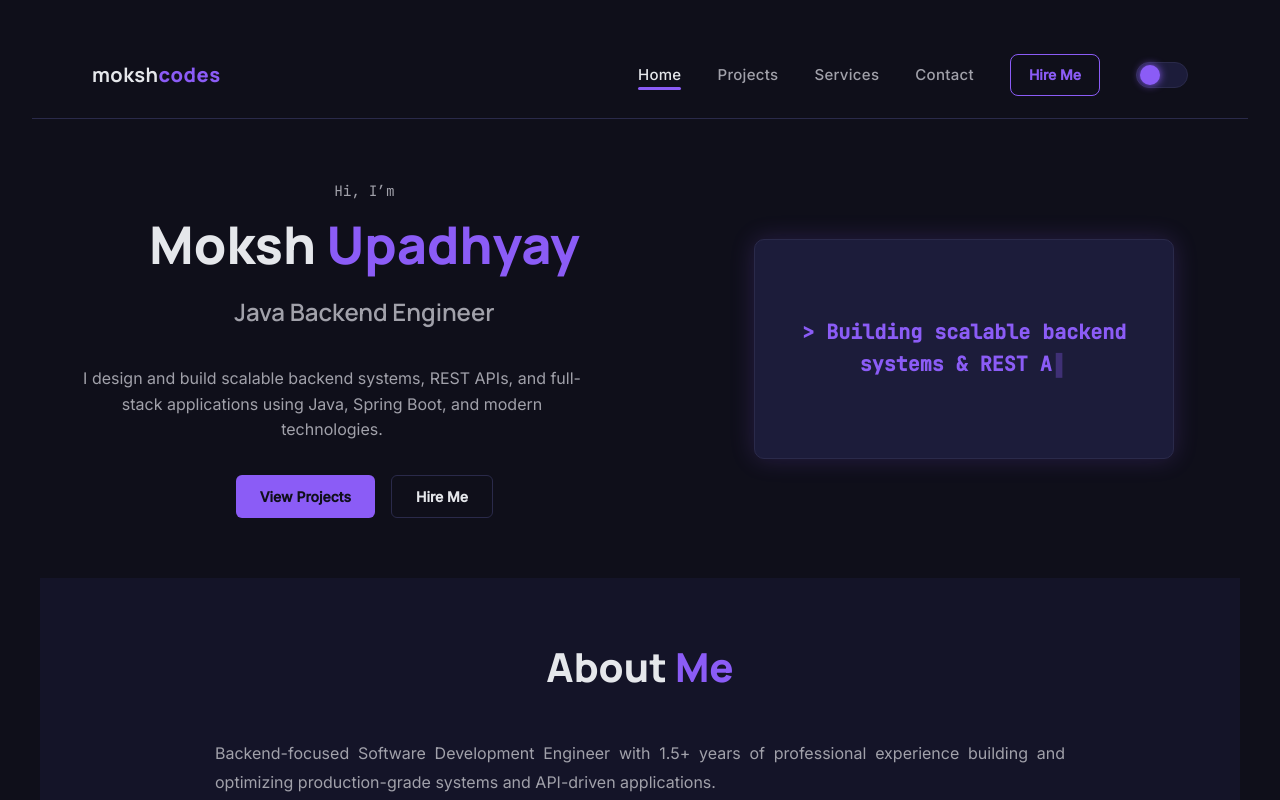
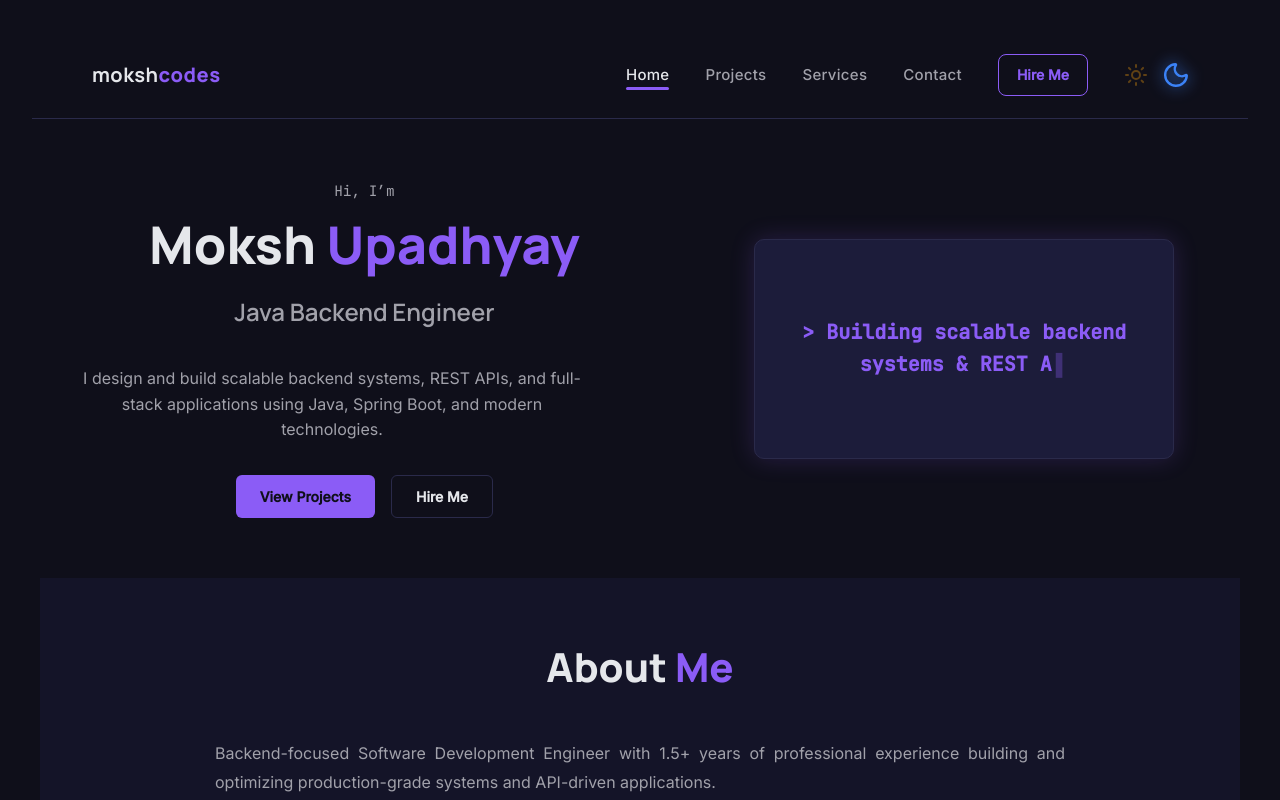
Before and after one commit to mokshUpadhyay57/portfolio, a React (Vite) app: page / in a window 1280 px wide. Shown: the top 800 px of the page. Built offline with nearby package versions, Linux system fonts and the light colour scheme.

Commit message:
make the theme toggle good

```diff
--- a/src/App.jsx
+++ b/src/App.jsx
@@ -1,12 +1,24 @@
+import { useState, useEffect } from "react";
 import './App.css'
 import Navbar from './components/layouts/Navbar.jsx'
 import Home from './pages/HomePage.jsx'
 import Projects from './pages/ProjectsPage.jsx'
 import { Routes, Route } from "react-router-dom";
+
 function App() {
+  const [darkMode, setDarkMode] = useState(true);
+
+  useEffect(() => {
+  document.documentElement.setAttribute(
+    "data-theme",
+    darkMode ? "dark" : "light"
+  );
+}, [darkMode]);
+
+
   return (
     <>
-      <Navbar/>
+      <Navbar darkMode={darkMode} setDarkMode={setDarkMode} />
       <Routes>
         <Route path="/" element={<Home />} />
         <Route path="/projects" element={<Projects />} />
--- a/src/components/layouts/Navbar.jsx
+++ b/src/components/layouts/Navbar.jsx
@@ -2,7 +2,7 @@
 import ThemeToggle from "../toggles/ThemeToggle";
 import { NavLink } from "react-router-dom";
 
-function Navbar() {
+function Navbar({darkMode, setDarkMode }) {
   return (
     <nav className="navbar">
       <div className="navbar-brand">
@@ -46,7 +46,7 @@
   <li className="nav-cta">Hire Me</li>
 
   <li className="nav-toggle">
-    <ThemeToggle />
+    <ThemeToggle darkMode={darkMode} setDarkMode={setDarkMode} />
   </li>
 </ul>
 
--- a/src/components/toggles/ThemeToggle.css
+++ b/src/components/toggles/ThemeToggle.css
@@ -1,33 +1,36 @@
-.toggle-wrapper {
-  cursor: pointer;
+.theme-toggle {
+  display: flex;
+  align-items: center;
+  gap: 16px;
 }
 
-.toggle-switch {
-  width: 52px;
-  height: 26px;
-  background-color: #1c1c3a;
-  border-radius: 50px;
-  position: relative;
-  transition: background-color 0.3s ease;
-  border: 1px solid var(--border-color);
-  display: flex;
-  align-items: center;
-  padding: 3px;
+/* Base icon */
+.icon {
+  cursor: pointer;
+  transition: all 0.25s ease-in-out;
+  opacity: 0.35;
 }
 
-.toggle-switch.light {
-  background-color: #e5e7eb;
+/* Vibrant colors */
+.sun {
+  color: #f59e0b;   /* amber-500 */
 }
 
-.toggle-circle {
-  width: 20px;
-  height: 20px;
-  background-color: var(--accent-primary);
-  box-shadow: 0 0 8px var(--accent-primary);
-  border-radius: 50%;
-  transition: transform 0.3s ease;
+.moon {
+  color: #3b82f6;
 }
 
-.toggle-switch.light .toggle-circle {
-  transform: translateX(26px);
+/* Active state */
+.icon.active {
+  opacity: 1;
+  transform: scale(1.2);
 }
+
+/* Subtle glow for active */
+.sun.active {
+  filter: drop-shadow(0 0 6px #ff6a00);
+}
+
+.moon.active {
+  filter: drop-shadow(0 0 6px #3b82f6);
+}
--- a/src/components/toggles/ThemeToggle.jsx
+++ b/src/components/toggles/ThemeToggle.jsx
@@ -1,17 +1,24 @@
-import { useContext } from "react";
-import { ThemeContext } from "../../context/ThemeContext";
+import { Sun, Moon } from "lucide-react";
 import "./ThemeToggle.css";
 
-const ThemeToggle = () => {
-  const { theme, toggleTheme } = useContext(ThemeContext);
+function ThemeToggle({ darkMode, setDarkMode }) {
+  return (
+    <div className="theme-toggle">
+      <Sun
+        size={24}
+        strokeWidth={2}
+        className={`icon sun ${!darkMode ? "active" : ""}`}
+        onClick={() => setDarkMode(false)}
+      />
 
-  return (
-    <div className="toggle-wrapper" onClick={toggleTheme}>
-      <div className={`toggle-switch ${theme === "light" ? "light" : ""}`}>
-        <div className="toggle-circle" />
-      </div>
+      <Moon
+        size={24}
+        strokeWidth={2}
+        className={`icon moon ${darkMode ? "active" : ""}`}
+        onClick={() => setDarkMode(true)}
+      />
     </div>
   );
-};
+}
 
 export default ThemeToggle;
```
